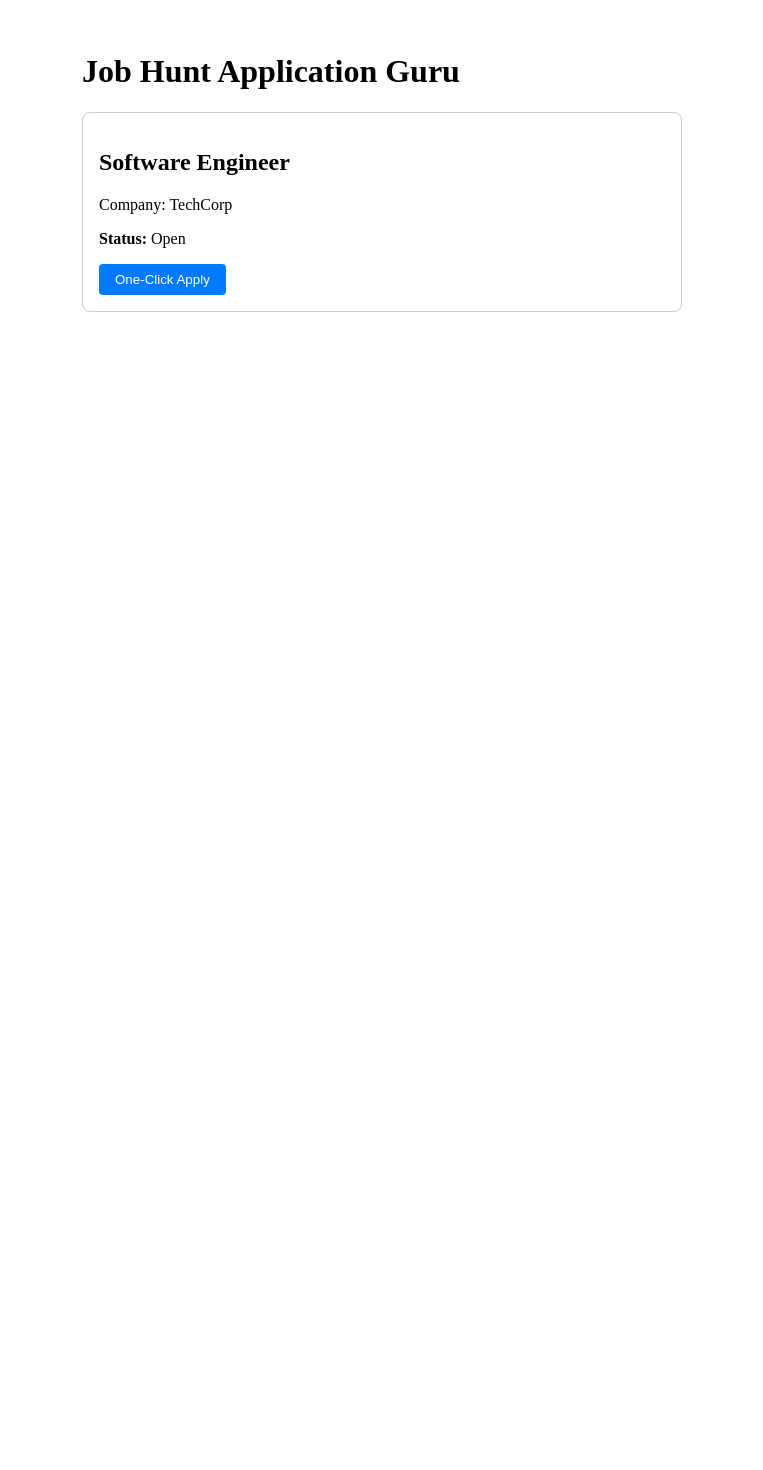
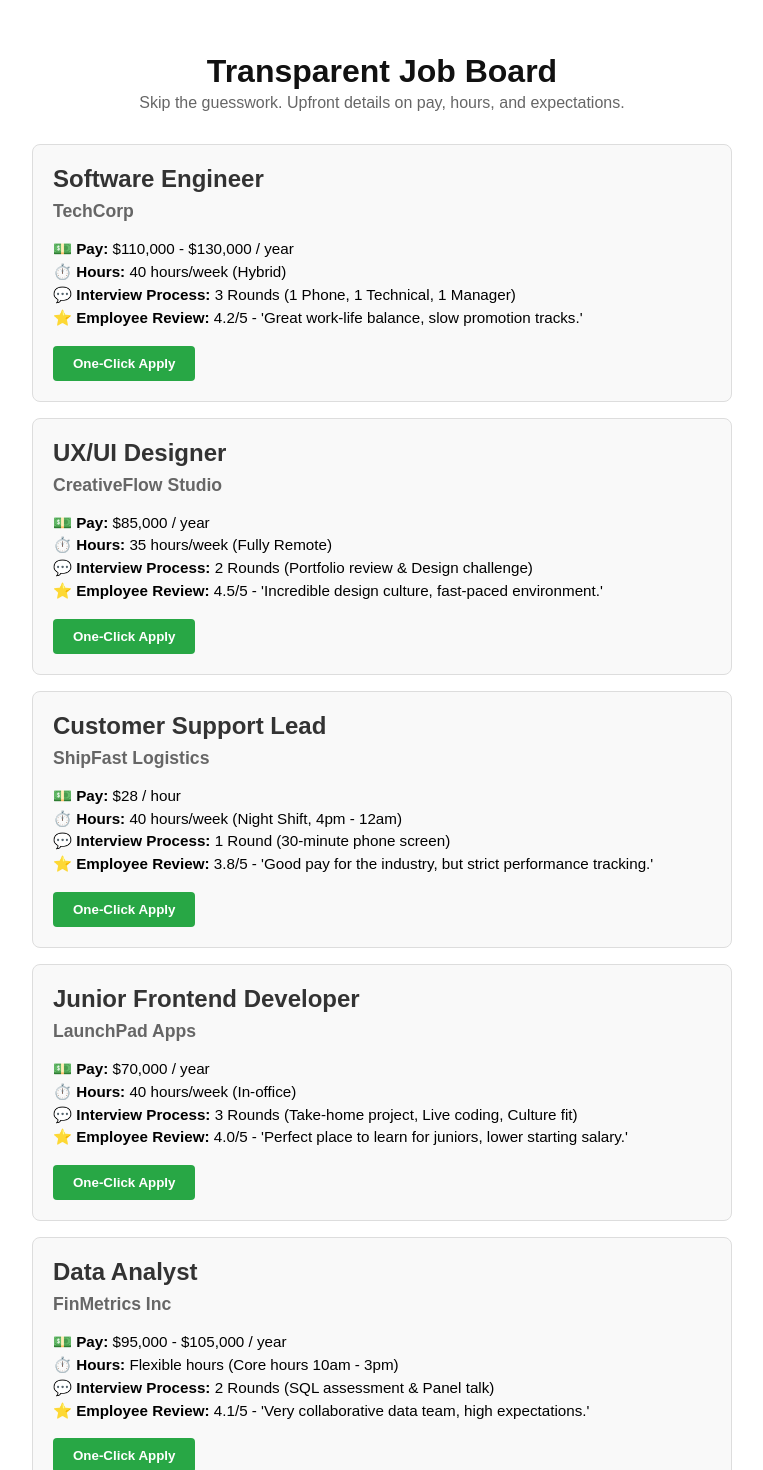
Before and after one commit to arikaf1/Unit-1-project, a React (Vite) app: page / in a window 1280 px wide. Shown: the top 1470 px of the page, without its empty margins (258-1021 px from the left). Before the commit the page ends 800 px from the top, so only its background shows below. Built offline with nearby package versions, Linux system fonts and the light colour scheme.

Commit message:
Update JobCard to use props and render list of 6 distinct transparent jobs

```diff
--- a/src/App.jsx
+++ b/src/App.jsx
@@ -9,10 +9,77 @@ function app() {
 import JobCard from './components/JobCard';
 
 function App() {
+  // An array filled with 6 realistic jobs containing data your platform highlights
+  const jobList = [
+    {
+      id: 1,
+      title: "Software Engineer",
+      company: "TechCorp",
+      pay: "$110,000 - $130,000 / year",
+      hours: "40 hours/week (Hybrid)",
+      interview: "3 Rounds (1 Phone, 1 Technical, 1 Manager)",
+      review: "4.2/5 - 'Great work-life balance, slow promotion tracks.'"
+    },
+    {
+      id: 2,
+      title: "UX/UI Designer",
+      company: "CreativeFlow Studio",
+      pay: "$85,000 / year",
+      hours: "35 hours/week (Fully Remote)",
+      interview: "2 Rounds (Portfolio review & Design challenge)",
+      review: "4.5/5 - 'Incredible design culture, fast-paced environment.'"
+    },
+    {
+      id: 3,
+      title: "Customer Support Lead",
+      company: "ShipFast Logistics",
+      pay: "$28 / hour",
+      hours: "40 hours/week (Night Shift, 4pm - 12am)",
+      interview: "1 Round (30-minute phone screen)",
+      review: "3.8/5 - 'Good pay for the industry, but strict performance tracking.'"
+    },
+    {
+      id: 4,
+      title: "Junior Frontend Developer",
+      company: "LaunchPad Apps",
+      pay: "$70,000 / year",
+      hours: "40 hours/week (In-office)",
+      interview: "3 Rounds (Take-home project, Live coding, Culture fit)",
+      review: "4.0/5 - 'Perfect place to learn for juniors, lower starting salary.'"
+    },
+    {
+      id: 5,
+      title: "Data Analyst",
+      company: "FinMetrics Inc",
+      pay: "$95,000 - $105,000 / year",
+      hours: "Flexible hours (Core hours 10am - 3pm)",
+      interview: "2 Rounds (SQL assessment & Panel talk)",
+      review: "4.1/5 - 'Very collaborative data team, high expectations.'"
+    },
+    {
+      id: 6,
+      title: "Social Media Manager",
+      company: "GlowUp Cosmetics",
+      pay: "$32 / hour",
+      hours: "Part-time (20 hours/week)",
+      interview: "2 Rounds (Intro call & 1-page strategy brief)",
+      review: "4.6/5 - 'Amazing discounts, creative freedom, small team.'"
+    }
+  ];
+
   return (
-    <div style={{ padding: '24px', maxWidth: '600px', margin: '0 auto' }}>
-      <h1>Job Hunt Application Guru</h1>
-      <JobCard />
+    <div style={{ padding: '24px', maxWidth: '700px', margin: '0 auto', fontFamily: 'sans-serif' }}>
+      <h1 style={{ textAlign: 'center', color: '#111', marginBottom: '4px' }}>Transparent Job Board</h1>
+      <p style={{ textAlign: 'center', color: '#666', marginTop: '0', marginBottom: '32px' }}>
+        Skip the guesswork. Upfront details on pay, hours, and expectations.
+      </p>
+
+      {/* Looping through the array to turn each job object into a visual JobCard */}
+      <div>
+        {jobList.map((individualJob) => (
+          <JobCard key={individualJob.id} job={individualJob} />
+        ))}
+      </div>
     </div>
   );
 }
--- a/src/components/JobCard.jsx
+++ b/src/components/JobCard.jsx
@@ -1,25 +1,31 @@
 import React, { useState } from 'react';
 
-function JobCard() {
+// We pass "job" as a prop into the function
+function JobCard({ job }) {
   const [applied, setApplied] = useState(false);
 
   const handleApply = () => {
     setApplied(true);
-    alert('Application submitted successfully!');
+    alert(`Successfully applied for ${job.title} at ${job.company}!`);
   };
 
   return (
-    <div style={{ border: '1px solid #ccc', padding: '16px', borderRadius: '8px', margin: '12px 0' }}>
-      <h2>Software Engineer</h2>
-      <p>Company: TechCorp</p>
+    <div style={{ border: '1px solid #ddd', padding: '20px', borderRadius: '8px', margin: '16px 0', backgroundColor: '#f9f9f9', fontFamily: 'sans-serif' }}>
+      <h2 style={{ margin: '0 0 8px 0', color: '#333' }}>{job.title}</h2>
+      <h3 style={{ margin: '0 0 16px 0', color: '#666', fontSize: '1.1rem' }}>{job.company}</h3>
 
-      {/* Upfront Info placeholders for later phases */}
-      <p><strong>Status:</strong> Open</p>
+      {/* Upfront transparency metrics based on your brainstorming notes */}
+      <div style={{ marginBottom: '16px', fontSize: '0.95rem', lineHeight: '1.5' }}>
+        <div>💵 <strong>Pay:</strong> {job.pay}</div>
+        <div>⏱️ <strong>Hours:</strong> {job.hours}</div>
+        <div>💬 <strong>Interview Process:</strong> {job.interview}</div>
+        <div>⭐ <strong>Employee Review:</strong> {job.review}</div>
+      </div>
 
       <button
         onClick={handleApply}
         disabled={applied}
-        style={{ padding: '8px 16px', backgroundColor: applied ? '#ccc' : '#007bff', color: '#fff', border: 'none', borderRadius: '4px', cursor: 'pointer' }}
+        style={{ padding: '10px 20px', backgroundColor: applied ? '#6c757d' : '#28a745', color: '#fff', border: 'none', borderRadius: '4px', cursor: applied ? 'not-allowed' : 'pointer', fontWeight: 'bold' }}
       >
         {applied ? 'Applied ✔' : 'One-Click Apply'}
       </button>
```
